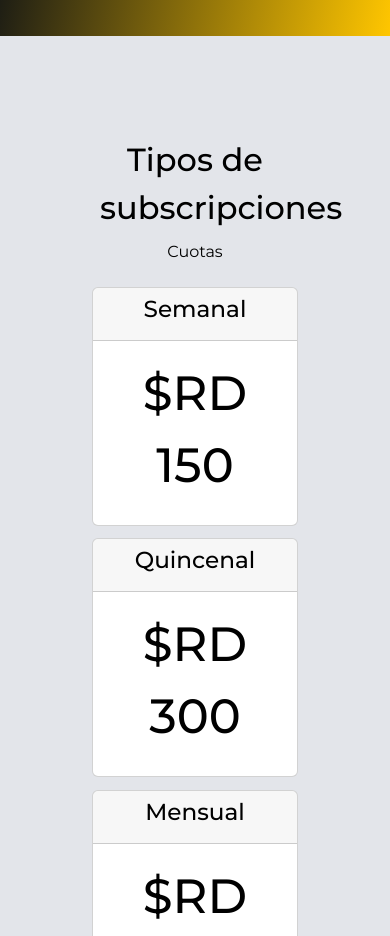
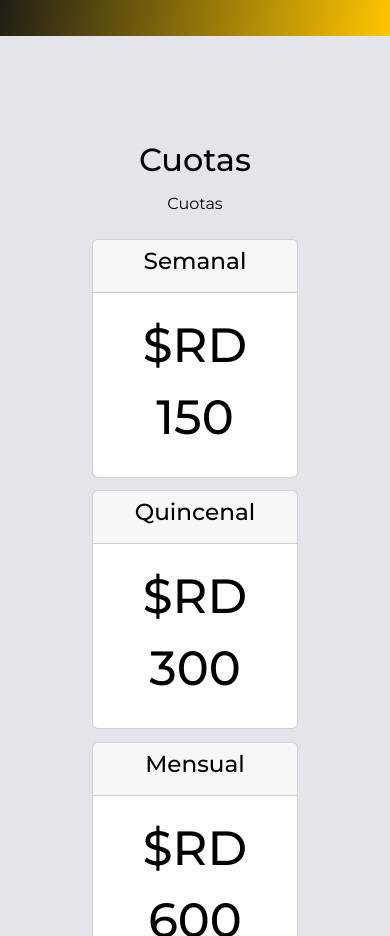
Before and after one commit to Andy2020lv/Gym-project, a React (Create React App) app: page / in a window 390 px wide. Shown: the part 2340-3276 px from the top of the page. Built offline with nearby package versions, Linux system fonts and the light colour scheme.

Commit message:
Mobile optimizations

```diff
--- a/package.json
+++ b/package.json
@@ -1,4 +1,5 @@
 {
+  "homepage": "https://andy2020lv.github.io/Gym-project",
   "name": "my-app",
   "version": "0.1.0",
   "private": true,
@@ -14,6 +15,8 @@
   },
   "scripts": {
     "start": "react-scripts start",
+    "predeploy": "npm run build",
+    "deploy": "gh-pages -d build",
     "build": "react-scripts build",
     "test": "react-scripts test",
     "eject": "react-scripts eject"
--- a/src/components/PricingCards.jsx
+++ b/src/components/PricingCards.jsx
@@ -5,7 +5,7 @@ function PricingCards() {
     <div>
       <section id="pricing" class="colored-section">
         <h2 id="pricing-heading" class="section-heading">
-          Tipos de subscripciones
+          Cuotas
         </h2>
         <p className="pricing-par ">Cuotas</p>
 
```
